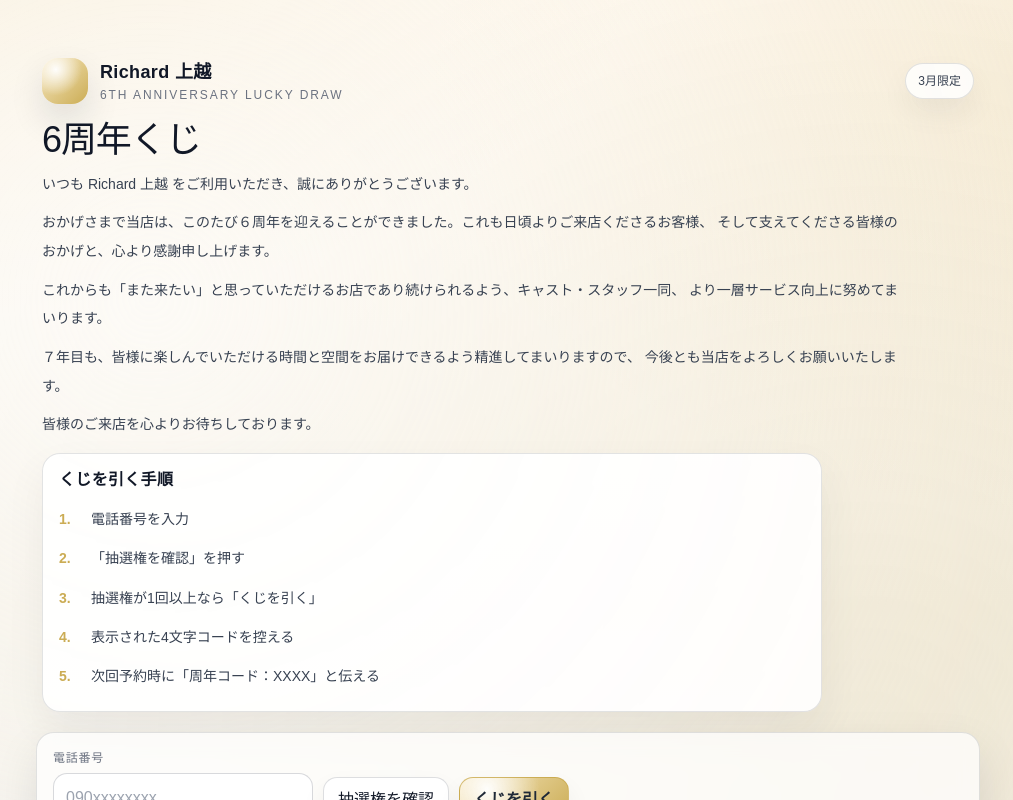
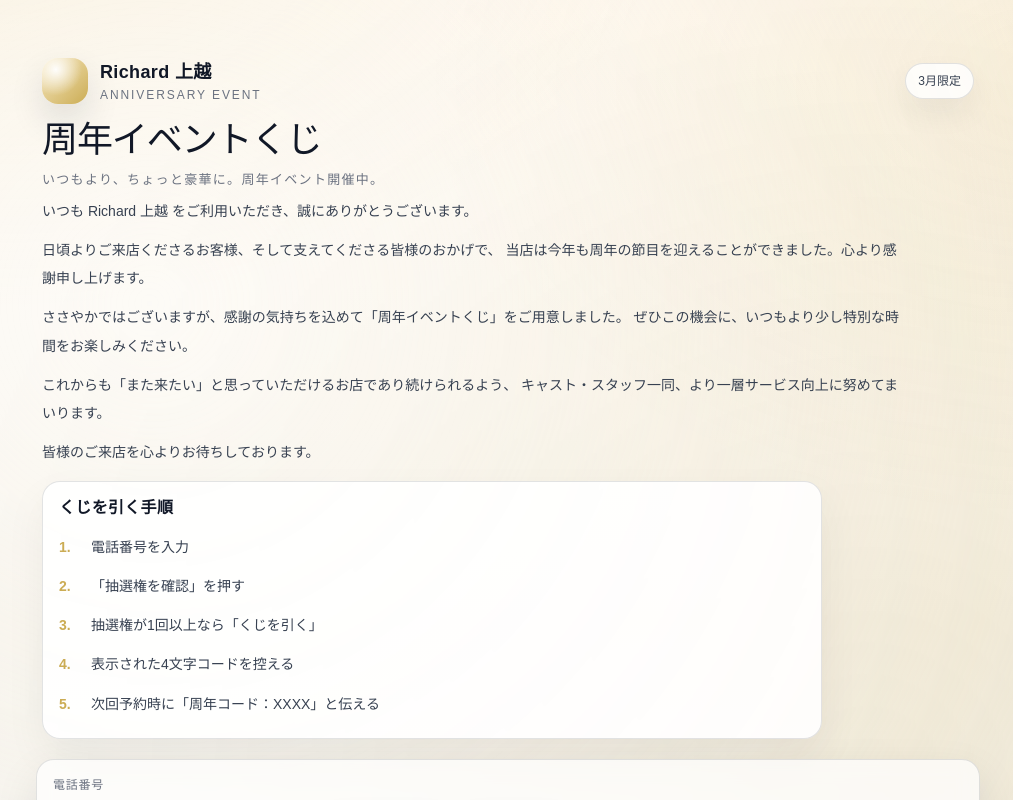
Before and after one commit to kamabo31030-bot/richard-6th-kuji, a Next.js app: page / in a window 1280 px wide. Shown: the top 800 px of the page, without its empty margins (132-1145 px from the left). Built offline with nearby package versions, Linux system fonts and the light colour scheme; no server answers.

Commit message:
anniversary event update

```diff
--- a/app/page.tsx
+++ b/app/page.tsx
@@ -1,4 +1,3 @@
-
 "use client";
 
 import { useEffect, useMemo, useRef, useState } from "react";
@@ -271,26 +270,27 @@
             <div className="mark" aria-hidden="true" />
             <div>
               <div className="brand">Richard 上越</div>
-              <div className="sub">6th Anniversary Lucky Draw</div>
+              <div className="sub">ANNIVERSARY EVENT</div>
             </div>
             <div className="chip">3月限定</div>
           </div>
 
-          <h1 className="title">6周年くじ</h1>
+          <h1 className="title">周年イベントくじ</h1>
+          <div className="annivCatch">いつもより、ちょっと豪華に。周年イベント開催中。</div>
 
           <section className="greeting" aria-label="挨拶文">
             <p>いつも Richard 上越 をご利用いただき、誠にありがとうございます。</p>
             <p>
-              おかげさまで当店は、このたび６周年を迎えることができました。これも日頃よりご来店くださるお客様、
-              そして支えてくださる皆様のおかげと、心より感謝申し上げます。
+              日頃よりご来店くださるお客様、そして支えてくださる皆様のおかげで、
+              当店は今年も周年の節目を迎えることができました。心より感謝申し上げます。
             </p>
             <p>
-              これからも「また来たい」と思っていただけるお店であり続けられるよう、キャスト・スタッフ一同、
-              より一層サービス向上に努めてまいります。
+              ささやかではございますが、感謝の気持ちを込めて「周年イベントくじ」をご用意しました。
+              ぜひこの機会に、いつもより少し特別な時間をお楽しみください。
             </p>
             <p>
-              ７年目も、皆様に楽しんでいただける時間と空間をお届けできるよう精進してまいりますので、
-              今後とも当店をよろしくお願いいたします。
+              これからも「また来たい」と思っていただけるお店であり続けられるよう、
+              キャスト・スタッフ一同、より一層サービス向上に努めてまいります。
             </p>
             <p>皆様のご来店を心よりお待ちしております。</p>
           </section>
@@ -565,6 +565,14 @@
           color:#374151;
         }
         .title{ margin: 16px 0 10px; font-size: 36px; letter-spacing: -0.03em; line-height:1.1; }
+
+        /* ✅ 追加：周年イベント用サブキャッチ */
+        .annivCatch{
+          margin-top: 2px;
+          font-size:13px;
+          letter-spacing:0.10em;
+          color: var(--muted);
+        }
 
         .greeting{ margin-top: 8px; max-width: 860px; }
         .greeting p{ margin: 0 0 10px; color:#374151; line-height: 2.05; font-size: 14px; }
```
